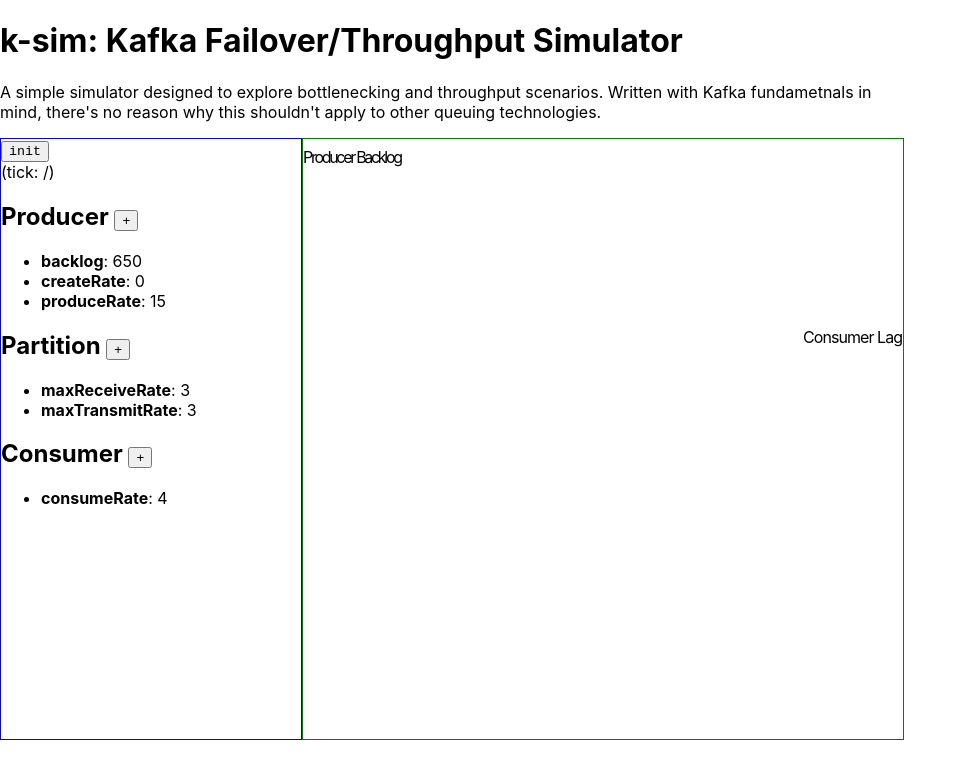
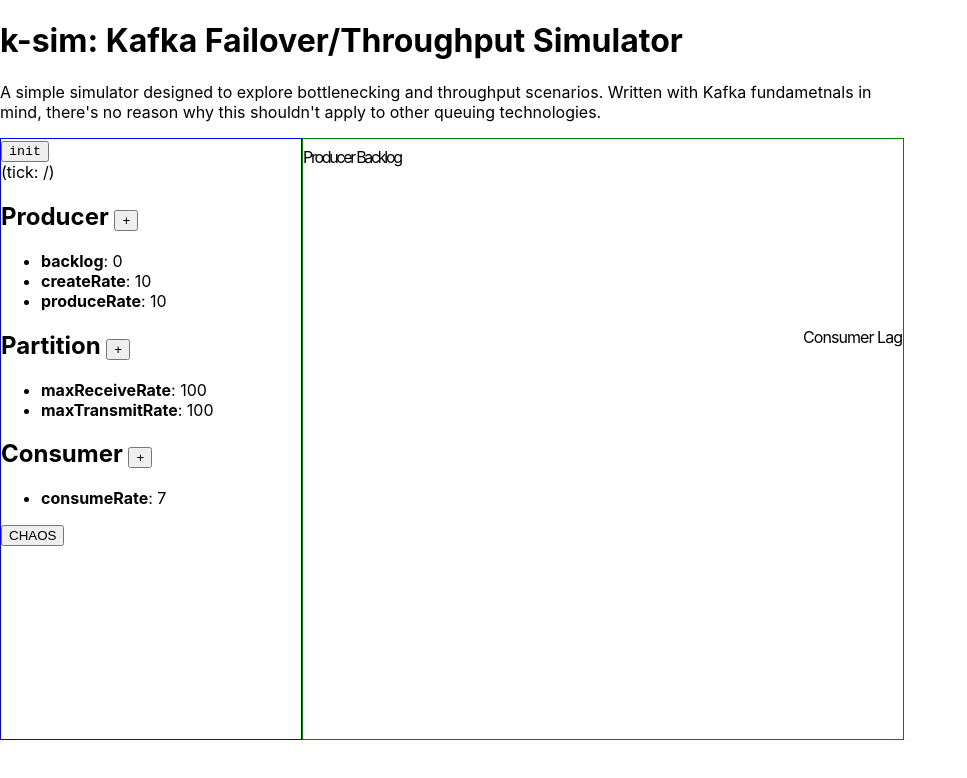
Before and after one commit to target/k-sim, a React (Create React App) app in the folder client/: page / in a window 1280 px wide. Shown: the top 778 px of the page, without its empty margins (0-967 px from the left). Built offline with nearby package versions, Linux system fonts and the light colour scheme.

Commit message:
Consumer group (#16)
* In progress, syncing temporarily

* adding chaos to test this stuff

* added delete consumer logic

Co-authored-by: Rob.Leach <rob.leach@target.com>

```diff
--- a/client/src/App.js
+++ b/client/src/App.js
@@ -7,9 +7,9 @@
 	  super(props)
 		this.state = {
 			settings: {
-				producer: { backlog: 650, createRate: 0, produceRate: 15 },
-				partition: { maxReceiveRate: 3, maxTransmitRate: 3 },
-				consumer: { consumeRate: 4 },
+				producer: { backlog: 0, createRate: 10, produceRate: 10 },
+				partition: { maxReceiveRate: 100, maxTransmitRate: 100 },
+				consumer: { consumeRate: 7 },
 				layout: {
 					numProducers: 1,
 					numPartitions: 1,
@@ -18,7 +18,7 @@
 				partitionBalanceStrategy: 'round-robin',
 				general: {
 					tickNumber: 1,
-					maxTicks: 200,
+					maxTicks: 10000,
 					tickMs: 66
 				},
 				showSettings: true
--- a/client/src/Consumer.js
+++ b/client/src/Consumer.js
@@ -53,11 +53,13 @@
 		let totalLag = 0
 		//let totalOffsets = 0
 
-		for (let myPartition of this.props.c.srcPartitions) {
-			let a = this.props.partitions[myPartition.partitionId]
-			let aR = this.props.partitionRectangles[myPartition.partitionId]
+		let partitionList = this.props.g.partitionMapping[cId] //The list of partition IDs we are mapped to
+		for (let aId of partitionList) {
+			let a = this.props.partitions[aId]
+			let aR = this.props.partitionRectangles[aId]
+			let o = this.props.g.offsets[aId]
 
-			let lag = a.maxOffset - myPartition.currentOffset
+			let lag = a.maxOffset - o.currentOffset
 			totalLag += lag
 			//totalOffsets += myPartition.currentOffset
 
@@ -78,12 +80,12 @@
 		}
 
 		//lag Component
-		let bubbleOffset = this.props.svgLayout.bubbleSize * (this.props.c.consumerId + .5) * 4
+		let bubbleOffset = this.props.svgLayout.bubbleSize * (cId + .5) * 4
 		const lComp = <ConsumerLagBubble
 			xPos={this.props.svgLayout.tr.x + this.props.svgLayout.w / 2}
 			yPos={this.props.svgLayout.tr.y + bubbleOffset}
 			bubbleSize={this.props.svgLayout.bubbleSize} //Its a lie, but it's close enough
-			consumerId={this.props.c.consumerId}
+			consumerId={cId}
 			lag={totalLag}
 		/>
 
--- a/client/src/Simulator.js
+++ b/client/src/Simulator.js
@@ -16,37 +16,12 @@
 			settings: props.settings,
 			producers: [],
 			partitions: [],
-			consumers: []
+			consumers: [],
+			consumerGoup: {}
 		}
 		this.initializeSimulator()
 	}
 
-	getPartitionBalance(strategy, numPartitions, numConsumers) {
-		strategy = 'round-robin' // only current supported strategy
-
-		//console.log("gPB input: ", strategy, numPartitions, numConsumers)
-		let partitionBalance = []
-
-		if (strategy === 'round-robin') {
-			//console.log("attempt to apply round-robin")
-			for (let cId = 0; cId < numConsumers; cId++ ) {
-				//console.log("apply for consumer: " + cId)
-				let aId = cId
-				let myPartitions = []
-				while (aId < numPartitions) {
-					myPartitions.push(aId)
-					aId = aId + numConsumers
-				}
-				//console.log(myPartitions)
-				partitionBalance.push(myPartitions)
-			}
-
-		} else {
-			console.log("ERROR: Unknown partition balance strategy: " + strategy)
-		}
-		//console.log("pB result: ", partitionBalance)
-		return(partitionBalance)
-	}
 
 	componentDidMount() {
 		//this.startTickInterval()
@@ -112,6 +87,7 @@
 		var newProducers = cloneDeep(this.state.producers)
 		var newPartitions = cloneDeep(this.state.partitions)
 		var newConsumers = cloneDeep(this.state.consumers)
+		var newConsumerGroup = cloneDeep(this.state.consumerGroup)
 
 		// Initialize the rate data
 		for (let a of newPartitions) {
@@ -161,13 +137,16 @@
 		}
 
 		// Step 2: Consume!
-		for (let cIdx of this.shuffledIndexes(newConsumers.length) ) {
-			let c=newConsumers[cIdx]
+		for (let cId of this.shuffledIndexes(newConsumerGroup.partitionMapping.length) ) {
+			let c=newConsumers[cId]
 			let consumeCap = c.consumeRate
 			let totalOffsets = 0
-			for (let aIdx of this.shuffledIndexes(c.srcPartitions.length)) { //TODO:  What to do if there wasn't enough drain capacity? shuffle?
-				let a = c.srcPartitions[aIdx]
-				let avail = (newPartitions[a.partitionId].maxOffset - a.currentOffset)
+			for (let mIdx of this.shuffledIndexes(newConsumerGroup.partitionMapping[cId].length)) { //TODO:  What to do if there wasn't enough drain capacity? shuffle?
+				let aId = newConsumerGroup.partitionMapping[cId][mIdx]
+				let o = newConsumerGroup.offsets[aId]
+
+				let avail = (newPartitions[aId].maxOffset - o.currentOffset)
+				//console.log(`consume(${cId}) a(${aId}) avail: ${avail} o:`, o)
 				if (avail < 0) {
 					// Shouldn't be here!
 					//console.log("ERROR: Consumer {c} on {p} is in an impossible place?")
@@ -176,14 +155,14 @@
 						//console.log("Consumer {c} does not have *any* capacity to service {avail} waiting records on {a}")
 					} else {
 						//// Attempt to get the maxiumum available transfer or all the available records
-						let n = Math.min( consumeCap, this.partitionAvailTransmit(newPartitions[a.partitionId], avail) )
-						a.currentOffset = a.currentOffset + n
-						newPartitions[a.partitionId].transmitThisTick = newPartitions[a.partitionId] - n
+						let n = Math.min( consumeCap, this.partitionAvailTransmit(newPartitions[aId], avail) )
+						o.currentOffset = o.currentOffset + n
+						newPartitions[aId].transmitThisTick = newPartitions[aId] - n
 						consumeCap = consumeCap - n
 
 					}
 				}
-				totalOffsets = totalOffsets + a.currentOffset // BUG: Not exactly true, but whatever, we don't rebalance
+				totalOffsets = totalOffsets + o.currentOffset // BUG: Not exactly true, but whatever, we don't rebalance
 			}
 			c.totalOffsets = totalOffsets
 		}
@@ -193,7 +172,8 @@
 			tickNumber: this.state.tickNumber + 1,
 			producers: newProducers,
 			partitions: newPartitions,
-			consumers: newConsumers
+			consumers: newConsumers,
+			consumerGroup: newConsumerGroup
 		});
 
 		if (this.state.tickNumber > this.state.maxTicks - 1) {
@@ -263,48 +243,196 @@
 		return({ ...newPartition, ...this.state.settings.partition })
 	}
 
-	makeConsumer(cId, srcPartitions=[]){
+	makeConsumer(cId){
 		const newConsumer = {
 			consumerId: cId,
 			consumeRate: 1,
-			srcPartitions: srcPartitions,
 			totalOffsets: 0
 		}
 		return({...newConsumer, ...this.state.settings.consumer})
 	}
 
-	getCurrentOffsets(consumers, partitionsExpected){
-		let offsetData = {}
-		for(let c of consumers.values()){
-			for(let aData of c['srcPartitions'].values()){
-				let key = `p-${aData.partitionId}`
-				offsetData[key] = aData
+	makeConsumerGroup(partitions, consumers) {
+		/* TOPIC: storing derived vs required
+		   consumerLag is derived from consumerOffset and maxOffset of a partition
+		   should we store it in the structure here?
+		   for now, we have the tooling to calculate so let's not refactor
+		   */
+		let consumerGroup = {
+			partitionMapping: this.getPartitionBalance(this.state.settings.strategy, partitions.length, consumers.length),
+			offsets: [],
+		}
+
+		for(let a of partitions){
+			// TODO:  Add option to initialize to a.maxOffset, it's a real kafka setting after all!
+			consumerGroup.offsets.push({partitionId: a.partitionId, currentOffset: 0})
+		}
+		return(consumerGroup)
+	}
+
+	getPartitionBalance(strategy, numPartitions, numConsumers) {
+		strategy = 'round-robin' // only current supported strategy
+
+		//console.log("gPB input: ", strategy, numPartitions, numConsumers)
+		let partitionBalance = []
+
+		if (strategy === 'round-robin') {
+			//console.log("attempt to apply round-robin")
+			for (let cId = 0; cId < numConsumers; cId++ ) {
+				//console.log("apply for consumer: " + cId)
+				let aId = cId
+				let myPartitions = []
+				while (aId < numPartitions) {
+					myPartitions.push(aId)
+					aId = aId + numConsumers
+				}
+				//console.log(myPartitions)
+				partitionBalance.push(myPartitions)
+			}
+
+		} else {
+			console.log("ERROR: Unknown partition balance strategy: " + strategy)
+		}
+		//console.log("pB result: ", partitionBalance)
+		return(partitionBalance)
+	}
+
+	deleteIndexesFromArray(sortedIndexes, arr) {
+		//returns a new copy of the array with the indexes removed
+		//if invalid indexes are supplied, elements may not be deleted
+		let newArr = []
+
+		let delPtr = 0
+		for (let oldPtr = 0; oldPtr < arr.length ; oldPtr++ ) {
+			if (!(sortedIndexes[delPtr] === oldPtr)) {
+				newArr.push(arr[oldPtr])
+			} else {
+				delPtr++
 			}
 		}
-		let offsetArray = []
-		for(let aId = 0; aId < partitionsExpected; aId++){
-			let key = `p-${aId}`
-			if(key in offsetData){
-				offsetArray.push(offsetData[key])
+		return newArr
+	}
+
+	deletePartitionsFromConsumerGroup(partitionsDeleted, newPartitions, consumerGroup) {
+		let indexesToDelete = [...partitionsDeleted].sort((a,b)=>a-b)
+
+		let newOffsets = []
+
+		let delPtr = 0
+		for (let oldPtr = 0; oldPtr < consumerGroup.offsets.length ; oldPtr++ ) {
+			if (!(indexesToDelete[delPtr] === oldPtr)) {
+				let o = consumerGroup.offsets[oldPtr]
+				o.partitionId -= delPtr // Need to shift the partition IDs downward for each thing deleted so far.
+				newOffsets.push(o)
 			} else {
-				offsetArray.push({partitionId: aId, currentOffset: 0 }) //BUG: Implement consumer groups
+				delPtr++
 			}
 		}
-		return(offsetArray)
+
+		let newConsumerGroup = {
+			...this.consumerGroupRebalance(
+				this.state.settings.partitionBalanceStrategy,
+				newPartitions,
+				this.state.consumers,
+				consumerGroup),
+			offsets: newOffsets
+		}
+
+		return newConsumerGroup
 	}
 
-	consumerGroupRebalance(strategy, partitions, consumers){
-		let finalConsumers = []
-		const partitionBalance = this.getPartitionBalance(strategy, partitions.length, consumers.length)
-		const offsetArray = this.getCurrentOffsets(consumers, partitions.length)
-		for (let cId = 0; cId < consumers.length ; cId++  ) {
-			let srcPartitions = []
-			for (let aId of partitionBalance[cId].values()) {
-				srcPartitions.push(offsetArray[aId])
-			}
-			finalConsumers.push(this.makeConsumer(cId, srcPartitions))
+	//NOTE: This handler will mutate both partitions and consumerGroup in the state
+	deletePartitions(partitionsDeleted){
+		let indexesToDelete = [...partitionsDeleted].sort((a,b)=>a-b)
+		let newPartitions=this.deleteIndexesFromArray(indexesToDelete, this.state.partitions)
+
+		//TODO: This is an interesting thing, should we instantly rebalance for the consumerGroup?
+
+		this.setState({
+			...this.state,
+			partitions: newPartitions,
+			consumerGroup: this.deletePartitionsFromConsumerGroup(partitionsDeleted, newPartitions, this.state.consumerGroup)
+		})
+	}
+
+	//NOTE: This handler will mutate both partitions and consumerGroup in the state
+	createPartitions(n){
+		let newPartitions = cloneDeep(this.state.partitions)
+		let newOffsets = cloneDeep(this.state.consumerGroup.offsets)
+		// console.log("before making partitions...", this.state)
+
+		let finalLength = this.state.partitions.length + n
+		for (let aId = this.state.partitions.length; aId < finalLength; aId++) {
+			newPartitions.push(this.makePartition(aId))
+			newOffsets.push({partitionId: aId, currentOffset: 0}) //TODO: Consider leaving this for rebalance?
 		}
-		return(finalConsumers)
+
+		//TODO: This is an interesting thing, should we instantly rebalance the consumerGroup?
+		let newConsumerGroup = this.consumerGroupRebalance(
+				this.state.settings.partitionBalanceStrategy,
+				newPartitions,
+				this.state.consumers,
+				this.state.consumerGroup
+			)
+		newConsumerGroup.offsets = newOffsets
+
+		// console.log("created partitions...", newPartitions, newConsumerGroup)
+		this.setState({
+			...this.state,
+			partitions: newPartitions,
+			consumerGroup: newConsumerGroup
+		})
+	}
+
+	//NOTE: This handler will mutate both consumers consumeGroup in the state
+	deleteConsumers(consumersDeleted){
+		let indexesToDelete = [...consumersDeleted].sort((a,b)=>a-b)
+		let newConsumers=this.deleteIndexesFromArray(indexesToDelete, this.state.consumers)
+
+		//TODO: This is an interesting thing, should we instantly rebalance the consumerGroup?
+		let newConsumerGroup = this.consumerGroupRebalance(
+				this.state.settings.partitionBalanceStrategy,
+				this.state.partitions,
+				newConsumers,
+				this.state.consumerGroup)
+
+		this.setState({
+			...this.state,
+			consumers: newConsumers,
+			consumerGroup: newConsumerGroup
+		})
+	}
+
+	//NOTE: This handler will mutate both consumers and consumerGroup in the state
+	createConsumers(n){
+		let newConsumers = cloneDeep(this.state.consumers)
+
+		let finalLength = this.state.consumers.length + n
+		for (let cId = this.state.consumers.length; cId < finalLength; cId++) {
+			newConsumers.push(this.makeConsumer(cId))
+		}
+
+		let newConsumerGroup = this.consumerGroupRebalance(
+				'round-robin',
+				this.state.partitions,
+				newConsumers,
+				this.state.consumerGroup)
+
+		this.setState({
+			...this.state,
+			consumers: newConsumers,
+			consumerGroup: newConsumerGroup
+		})
+	}
+
+	consumerGroupRebalance(strategy, partitions, consumers, consumerGroup){
+		// 1: Get the desired mapping state
+		const newConsumerGroup = {
+			...consumerGroup,
+			partitionMapping: this.getPartitionBalance(strategy, partitions.length, consumers.length)
+		}
+
+		return newConsumerGroup
 	}
 
 	initializeSimulator() {
@@ -322,10 +450,11 @@
 			finalPartitions.push(this.makePartition(aId))
 		}
 
-		const initialConsumers = []
+		const finalConsumers = []
 
-		for (let cId = 0; cId < numConsumers ; cId++  ) { initialConsumers.push(this.makeConsumer(cId)) }
-		const finalConsumers = this.consumerGroupRebalance('round-robin', finalPartitions, initialConsumers)
+		for (let cId = 0; cId < numConsumers ; cId++  ) { finalConsumers.push(this.makeConsumer(cId)) }
+		const finalConsumerGroup = this.consumerGroupRebalance(this.state.settings.partitionBalanceStrategy, finalPartitions, finalConsumers, this.makeConsumerGroup(finalPartitions, finalConsumers))
+
 		const generalDefaults = {
 			tickNumber: 1,
 			maxTicks: 100,
@@ -338,7 +467,8 @@
 			initialized: true,
 			producers: finalProducers,
 			partitions: finalPartitions,
-			consumers: finalConsumers
+			consumers: finalConsumers,
+			consumerGroup: finalConsumerGroup
 		}
 
 		console.log("Initialized simulator with this state:")
@@ -387,43 +517,89 @@
 							})
 							break;
 						case 'partition':
-							let aId = this.state.partitions.length
-							let newPartitionData = {
-								partitions: this.state.partitions.concat([this.makePartition(aId)])
-							}
-							let newConsumerData = {
-								consumers: this.consumerGroupRebalance(
-									'round-robin',
-									newPartitionData.partitions,
-									this.state.consumers)
-							}
-							this.setState({
-								...this.state,
-								...newPartitionData,
-								...newConsumerData
-							})
+							this.createPartitions(1)
 							break;
 						case 'consumer':
-								let cId = this.state.consumers.length
-
-								let addedConsumerData = {
-									consumers: this.consumerGroupRebalance(
-										'round-robin',
-										this.state.partitions,
-										this.state.consumers.concat([this.makeConsumer(cId)]))
-								}
-								this.setState({
-									...this.state,
-									...addedConsumerData
-								})
+							this.createConsumers(1)
 							break;
 						default:
 							console.log('Invalid Sim Mutate Type')
 					}
 					break;
-				case 'remove':
+				//case 'read':  //Getter methods can just ask for state or receive it as a property for now
+				//	break;
+				case 'update':
 					break;
-				case 'update':
+				case 'delete':
+					switch(action['simType']){
+						case 'producer':
+							let delIdx = this.state.producers.length - 1 //Maximum valid producer, and the default
+							if ( action['id'] < delIdx &&
+								action['id'] >= 0 ) {
+									delIdx = action['id'] //BUG: Not forcing to int
+								}
+							let newProducers = []
+							let newIdx = 0
+							for (let pIdx = 0; pIdx < this.state.producers.length; pIdx++) {
+								if (pIdx === delIdx) {
+									//pass
+								} else {
+									newProducers.push({
+										...this.state.producers[pIdx],
+										producerId: newIdx
+									})
+									newIdx++
+								}
+							}
+							//console.log("done removing", this.state.producers, newProducers)
+							this.setState({
+								...this.state,
+								producers: newProducers
+							})
+							break;
+						case 'partition':
+							let aDelIdx = this.state.partitions.length - 1 //Maximum valid producer, and the default
+							if ( action['id'] < aDelIdx &&
+								action['id'] >= 0 ) {
+									aDelIdx = action['id'] //BUG: Not forcing to int
+								}
+							this.deletePartitions([aDelIdx])
+							break;
+						case 'consumer':
+							let cDelIdx = this.state.consumers.length - 1 //Maximum valid producer, and the default
+							if ( action['id'] < cDelIdx &&
+								action['id'] >= 0 ) {
+									cDelIdx = action['id'] //BUG: Not forcing to int
+								}
+							this.deleteConsumers([cDelIdx])
+							break;
+						default:
+							console.log('Invalid Sim Mutate Type')
+					}
+					break;
+				case 'chaos': //Handy dandy tester of your architecture and our code!  Dispatches random supported actions of each type.
+					for (let chaosRun = 0; chaosRun < action['count']; chaosRun++) {
+						switch(Math.floor(Math.random() * 6)){
+							case 0:
+								this.simMutate([{actionType: 'create', simType: 'producer'}])
+								break;
+							case 1:
+								this.simMutate([{actionType: 'create', simType: 'partition'}])
+								break;
+							case 2:
+								this.simMutate([{actionType: 'create', simType: 'consumer'}])
+								break;
+							case 3:
+								this.simMutate([{actionType: 'delete', simType: 'producer', id: Math.floor(Math.random() * this.state.producers.length)}])
+								break;
+							case 4:
+								this.simMutate([{actionType: 'delete', simType: 'partition', id: Math.floor(Math.random() * this.state.partitions.length)}])
+								break;
+							case 5:
+								this.simMutate([{actionType: 'delete', simType: 'consumer', id: Math.floor(Math.random() * this.state.consumers.length)}])
+								break;
+						}
+					}
 					break;
 				default:
 					console.log('Invalid Sim Mutate Action Type')
@@ -498,9 +674,9 @@
 			//bubbleMargin: bubbleSize,
 			bubbleSize: (400 / this.state.consumers.length / 4) //margin is the same as bubble size
 		}
-		for (const c of this.state.consumers.values()) {
+		for (const c of this.state.consumers) {
 			totalConsumed = totalConsumed + c.totalOffsets
-			cComps.push(<Consumer numConsumers={this.state.consumers.length} svgLayout={consumerSvgLayout} partitions={this.state.partitions} partitionRectangles={partitionRectangles} c={c} key={"Consumer-"+c.consumerId}/>)
+			cComps.push(<Consumer numConsumers={this.state.consumers.length} svgLayout={consumerSvgLayout} partitions={this.state.partitions} partitionRectangles={partitionRectangles} c={c} g={this.state.consumerGroup} key={"Consumer-"+c.consumerId}/>)
 		}
 
 		return(
--- a/client/src/SimulatorController.js
+++ b/client/src/SimulatorController.js
@@ -42,6 +42,7 @@
 						<button onClick={() => this.props.simMutate([{actionType: 'create', simType: 'consumer'}])}>+</button>
 					</h2>
 					<ul>{consumerPropList}</ul>
+					<button onClick={() => this.props.simMutate([{actionType: 'chaos', count: 1}])}>CHAOS</button>
 				</div>
 			</div>
 
```
